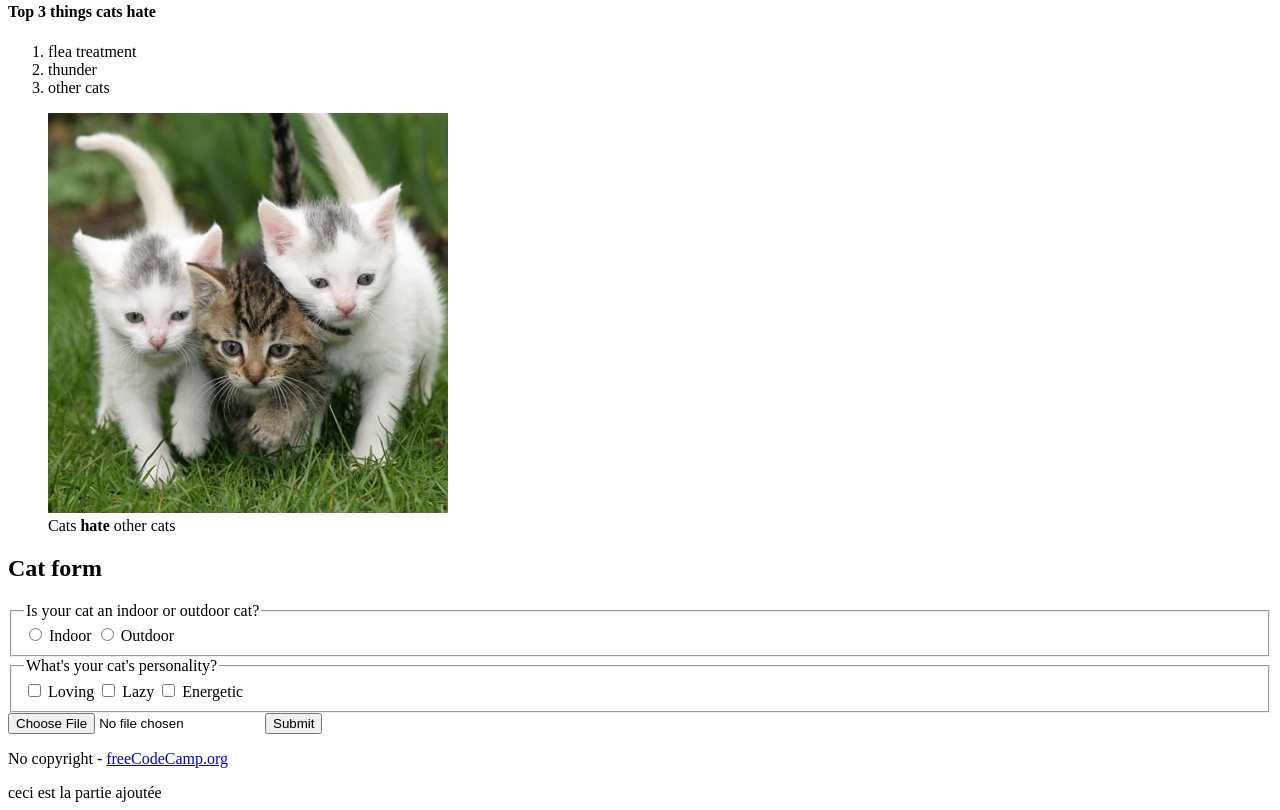
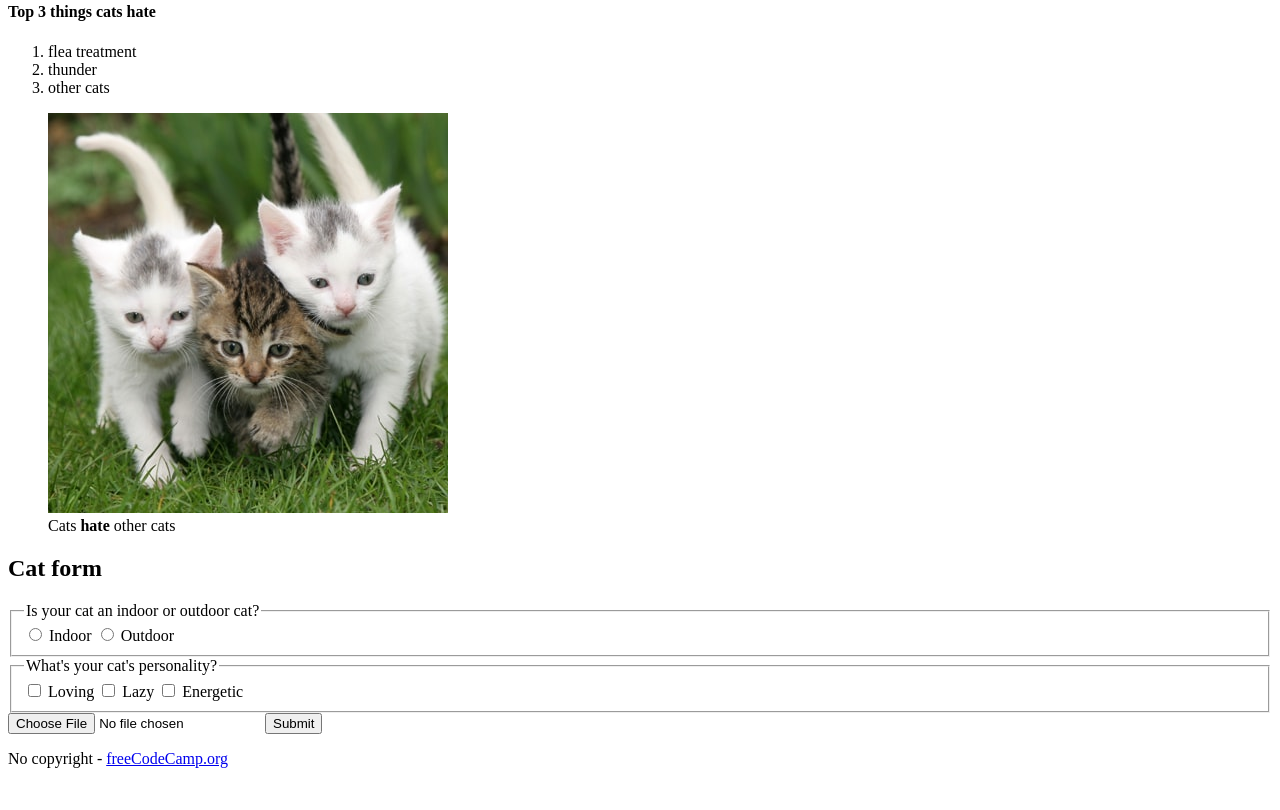
Before and after one commit to jimlecraque/catPhotoApp, a plain HTML site: page index.html in a window 1280 px wide. Shown: the part 907-1717 px from the top of the page. After the commit the page ends 1691 px from the top, so only its background shows below. Drawn offline with Linux system fonts and the light colour scheme.

Commit message:
petite modification

```diff
--- a/index.html
+++ b/index.html
@@ -64,7 +64,6 @@
     </main>
     <footer>
         <p>No copyright - <a href="http://freecodecamp.org">freeCodeCamp.org</a></p>
-        ceci est la partie ajoutée
     </footer>
 
 </body>
```
